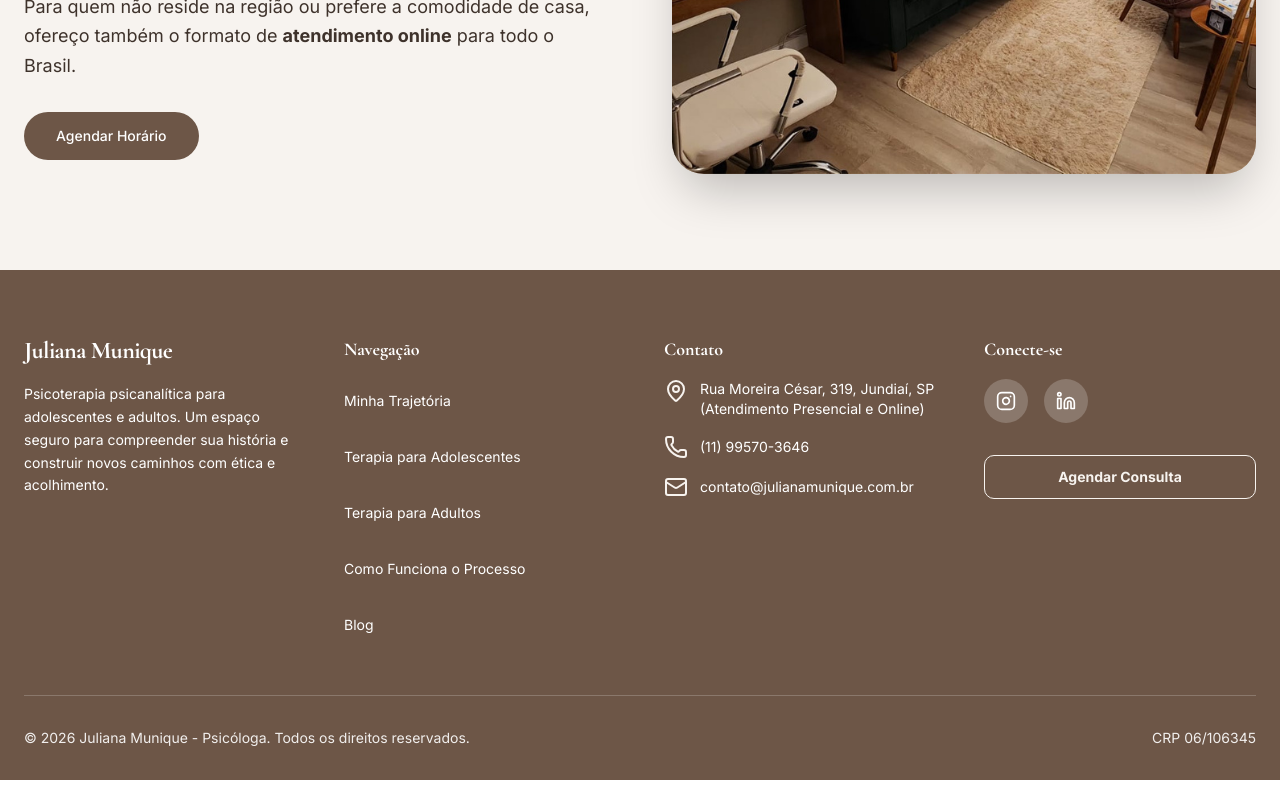
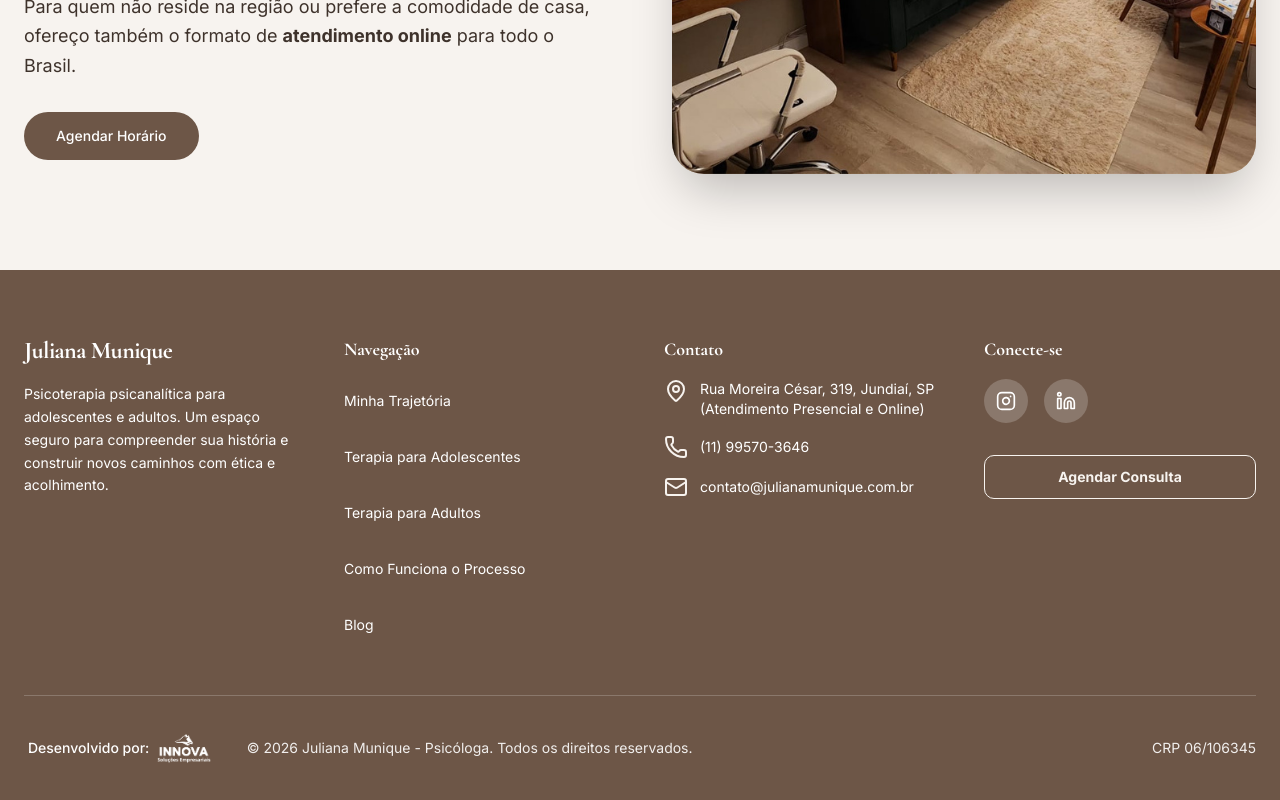
Before and after one commit to fernandogabos/site-psic-loga-juliana-munique-821vhrkc0, a React (Vite) app: page / in a window 1280 px wide. Shown: the part 3636-4436 px from the top of the page. Built offline with nearby package versions, Linux system fonts and the light colour scheme.

Commit message:
feat: Add developer attribution to footer

```diff
--- a/src/components/Footer.tsx
+++ b/src/components/Footer.tsx
@@ -1,5 +1,6 @@
 import { Link } from 'react-router-dom'
 import { Instagram, Linkedin, MapPin, Mail, Phone } from 'lucide-react'
+import innovaLogo from '@/assets/innovalogobrancotransparente-dd874.png'
 
 export function Footer() {
   return (
@@ -118,9 +119,25 @@ export function Footer() {
         </div>
 
         <div className="pt-8 border-t border-primary-foreground/20 flex flex-col md:flex-row justify-between items-center gap-4 text-sm text-primary-foreground/90">
-          <p>
-            © {new Date().getFullYear()} Juliana Munique - Psicóloga. Todos os direitos reservados.
-          </p>
+          <div className="flex flex-col lg:flex-row items-center gap-6 lg:gap-8 text-center lg:text-left">
+            <a
+              href="https://www.innovagrupo.com.br"
+              target="_blank"
+              rel="noopener noreferrer"
+              className="flex items-center gap-2 hover:opacity-80 transition-opacity focus-visible:outline-none focus-visible:ring-2 focus-visible:ring-ring focus-visible:ring-offset-2 focus-visible:ring-offset-primary rounded-sm p-1"
+            >
+              <span className="text-[#ffffff] font-medium">Desenvolvido por:</span>
+              <img
+                src={innovaLogo}
+                alt="Innova Soluções Empresariais"
+                className="h-8 w-auto object-contain"
+              />
+            </a>
+            <p>
+              © {new Date().getFullYear()} Juliana Munique - Psicóloga. Todos os direitos
+              reservados.
+            </p>
+          </div>
           <p>CRP 06/106345</p>
         </div>
       </div>
```
Also changed, not shown: .skip.config.json, src/assets/innovalogobrancotransparente-dd874.png (added).
